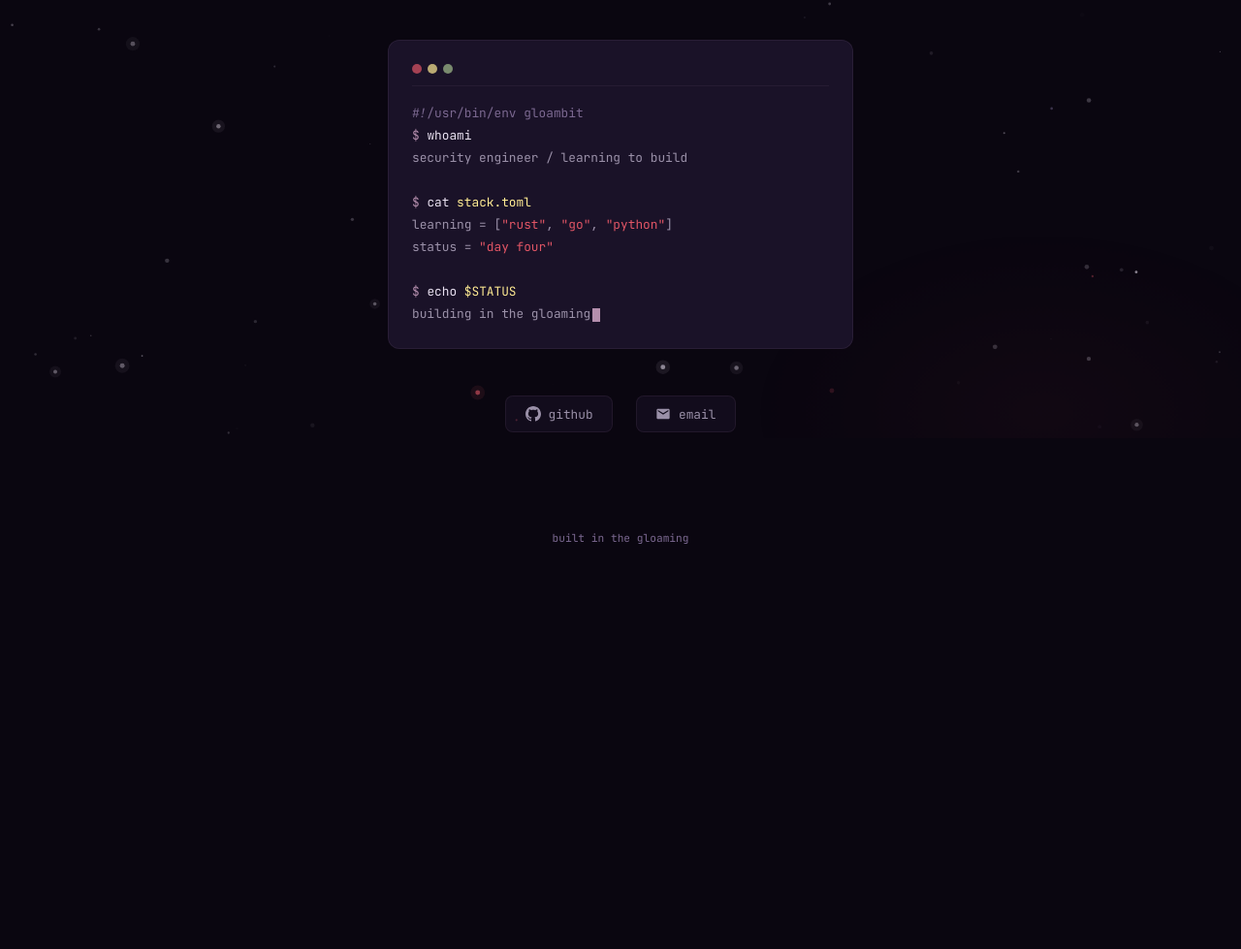
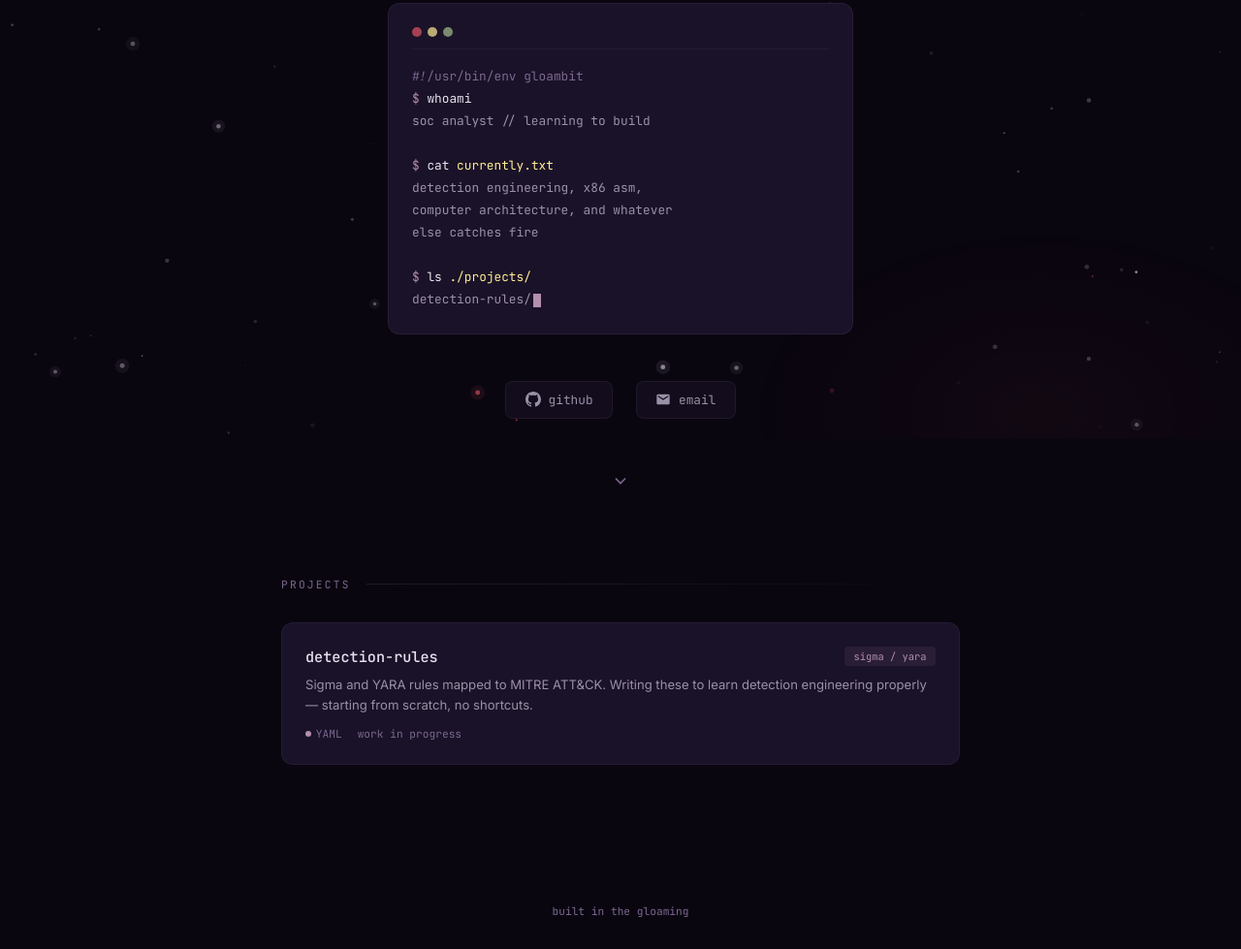
Before and after one commit to gloambit/gloam.sh, a plain HTML site: page index.html in a window 1280 px wide. Shown: the part 348-1327 px from the top of the page at 97% size. Before the commit the page ends 942 px from the top, so only its background shows below. Drawn offline with Linux system fonts and the light colour scheme.

Commit message:
update terminal, add projects section

```diff
--- a/index.html
+++ b/index.html
@@ -454,14 +454,15 @@
                 <div>
                     <span class="comment">#!/usr/bin/env gloambit</span><br>
                     <span class="prompt">$</span> <span class="cmd">whoami</span><br>
-                    <span class="output">security engineer / learning to build</span><br>
+                    <span class="output">soc analyst // learning to build</span><br>
                     <br>
-                    <span class="prompt">$</span> <span class="cmd">cat</span> <span class="arg">stack.toml</span><br>
-                    <span class="output">learning = [</span><span class="flag">"rust"</span><span class="output">,</span> <span class="flag">"go"</span><span class="output">,</span> <span class="flag">"python"</span><span class="output">]</span><br>
-                    <span class="output">status  = </span><span class="flag">"day four"</span><br>
+                    <span class="prompt">$</span> <span class="cmd">cat</span> <span class="arg">currently.txt</span><br>
+                    <span class="output">detection engineering, x86 asm,</span><br>
+                    <span class="output">computer architecture, and whatever</span><br>
+                    <span class="output">else catches fire</span><br>
                     <br>
-                    <span class="prompt">$</span> <span class="cmd">echo</span> <span class="arg">$STATUS</span><br>
-                    <span class="output">building in the gloaming</span><span class="cursor"></span>
+                    <span class="prompt">$</span> <span class="cmd">ls</span> <span class="arg">./projects/</span><br>
+                    <span class="output">detection-rules/</span><span class="cursor"></span>
                 </div>
             </div>
 
@@ -476,6 +477,26 @@
                 </a>
             </div>
 
+            <div class="scroll-hint">
+                <svg viewBox="0 0 24 24"><polyline points="6 9 12 15 18 9"></polyline></svg>
+            </div>
+
+        </section>
+
+        <section class="projects">
+            <div class="section-label">projects</div>
+
+            <a class="project-card" href="https://github.com/gloambit/detection-rules" target="_blank" rel="noopener">
+                <div class="project-header">
+                    <span class="project-name">detection-rules</span>
+                    <span class="project-tag">sigma / yara</span>
+                </div>
+                <p class="project-desc">Sigma and YARA rules mapped to MITRE ATT&CK. Writing these to learn detection engineering properly — starting from scratch, no shortcuts.</p>
+                <div class="project-meta">
+                    <span><span class="dot" style="background:var(--purple)"></span>YAML</span>
+                    <span>work in progress</span>
+                </div>
+            </a>
         </section>
     </div>
 
```
